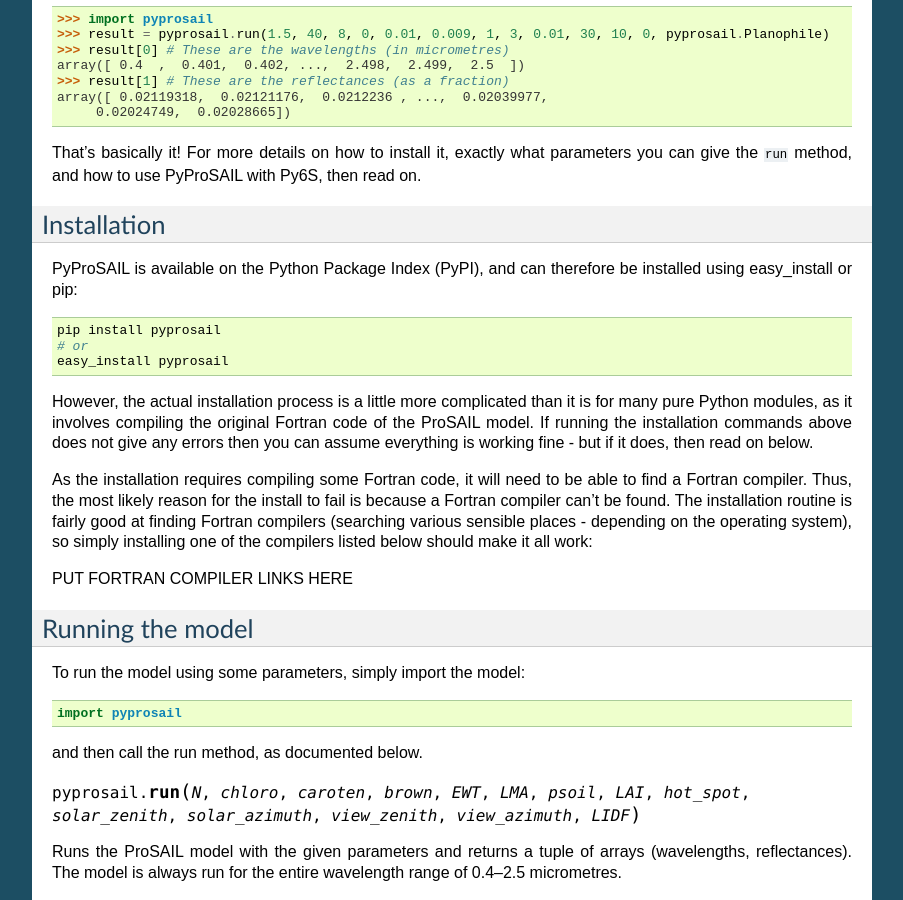
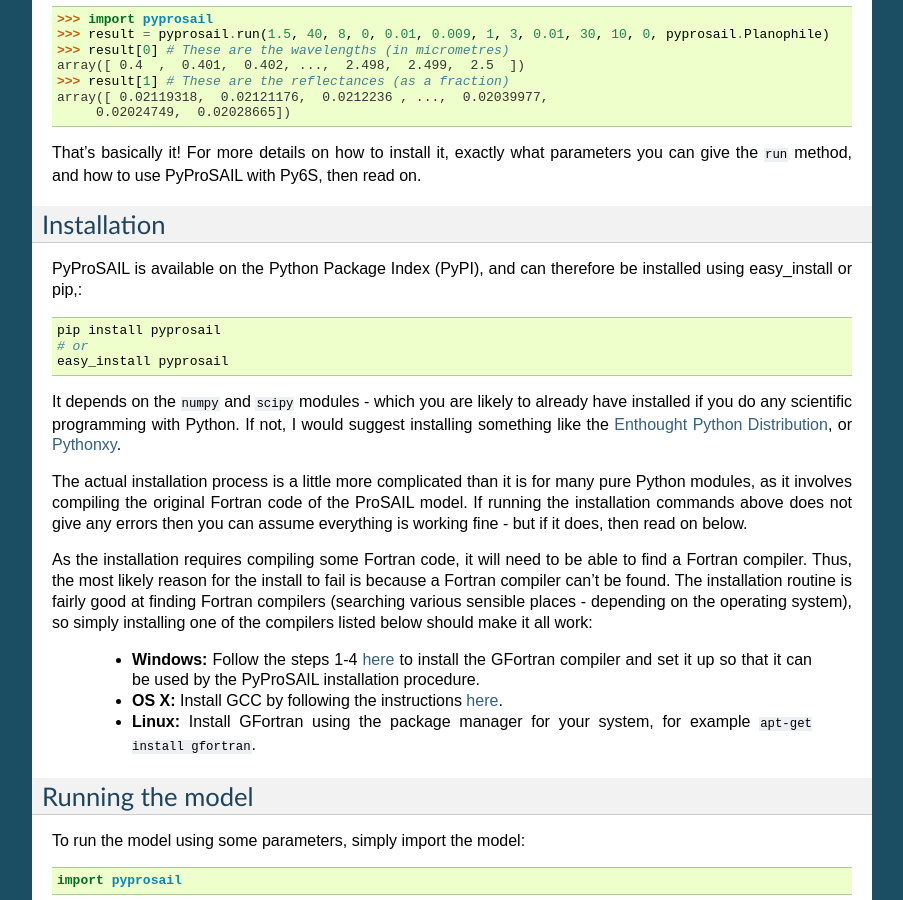
Before and after one commit to robintw/PyProSAIL, a Sphinx documentation site: the page built from doc/index.rst, in a window 1280 px wide and 900 px high, scrolled down 339 px. Shown: the whole window, without its empty margins (198-1101 px from the left). Built offline with Sphinx 7.4.7, drawn with Linux system fonts in a browser that asks for light colours.

Commit message:
Updated docs to have instructions for installing Fortran compilers.

```diff
--- a/doc/index.rst
+++ b/doc/index.rst
@@ -28,17 +28,21 @@ That's basically it! For more details on how to install it, exactly what paramet
 
 Installation
 ------------
-PyProSAIL is available on the Python Package Index (PyPI), and can therefore be installed using easy_install or pip::
+PyProSAIL is available on the Python Package Index (PyPI), and can therefore be installed using easy_install or pip,::
 
    pip install pyprosail
    # or
    easy_install pyprosail
 
-However, the actual installation process is a little more complicated than it is for many pure Python modules, as it involves compiling the original Fortran code of the ProSAIL model. If running the installation commands above does not give any errors then you can assume everything is working fine - but if it does, then read on below.
+It depends on the ``numpy`` and ``scipy`` modules - which you are likely to already have installed if you do any scientific programming with Python. If not, I would suggest installing something like the `Enthought Python Distribution <http://www.enthought.com/products/epd.php>`_, or `Pythonxy <http://code.google.com/p/pythonxy/>`_.
+
+The actual installation process is a little more complicated than it is for many pure Python modules, as it involves compiling the original Fortran code of the ProSAIL model. If running the installation commands above does not give any errors then you can assume everything is working fine - but if it does, then read on below.
 
 As the installation requires compiling some Fortran code, it will need to be able to find a Fortran compiler. Thus, the most likely reason for the install to fail is because a Fortran compiler can't be found. The installation routine is fairly good at finding Fortran compilers (searching various sensible places - depending on the operating system), so simply installing one of the compilers listed below should make it all work:
 
-PUT FORTRAN COMPILER LINKS HERE
+  * **Windows:** Follow the steps 1-4 `here <http://www.scipy.org/F2PY_Windows>`_ to install the GFortran compiler and set it up so that it can be used by the PyProSAIL installation procedure.
+  * **OS X:** Install GCC by following the instructions `here <http://hpc.sourceforge.net/#fortran>`_.
+  * **Linux:** Install GFortran using the package manager for your system, for example ``apt-get install gfortran``.
 
 Running the model
 -----------------
```
